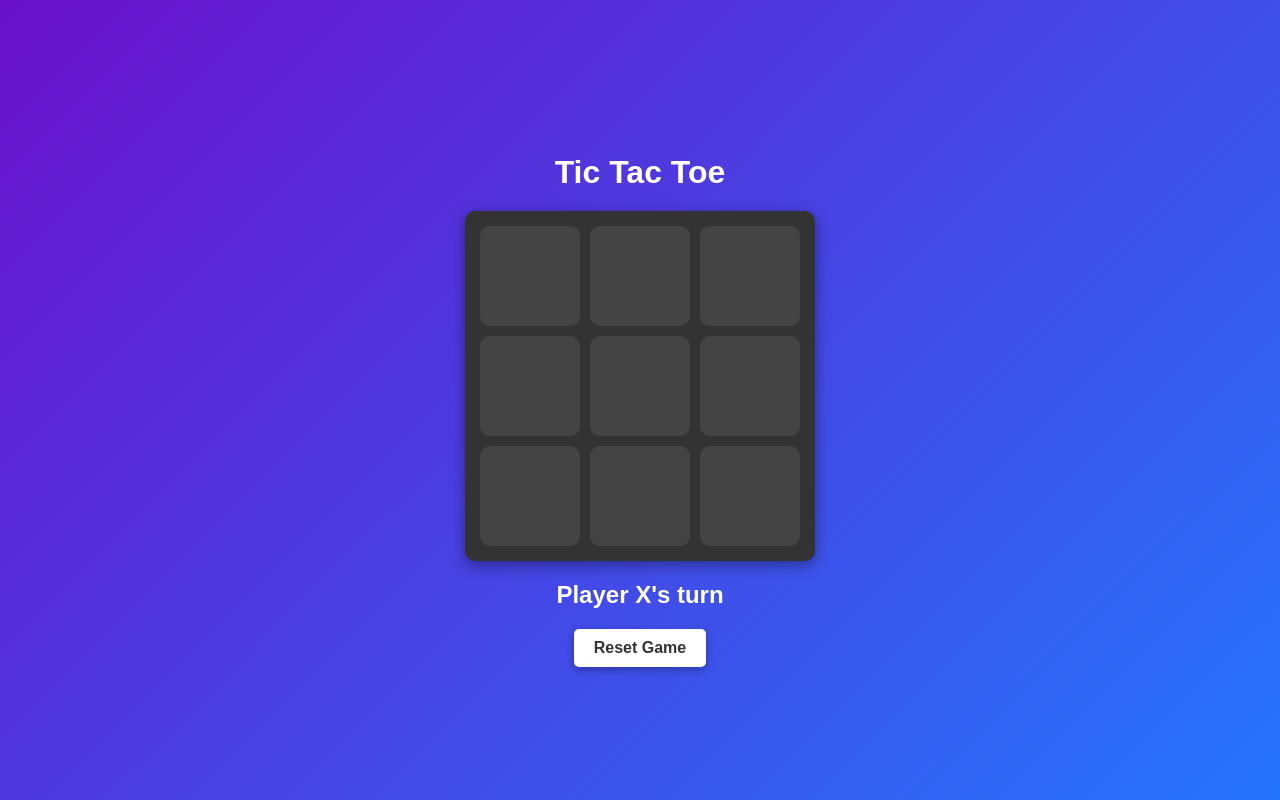
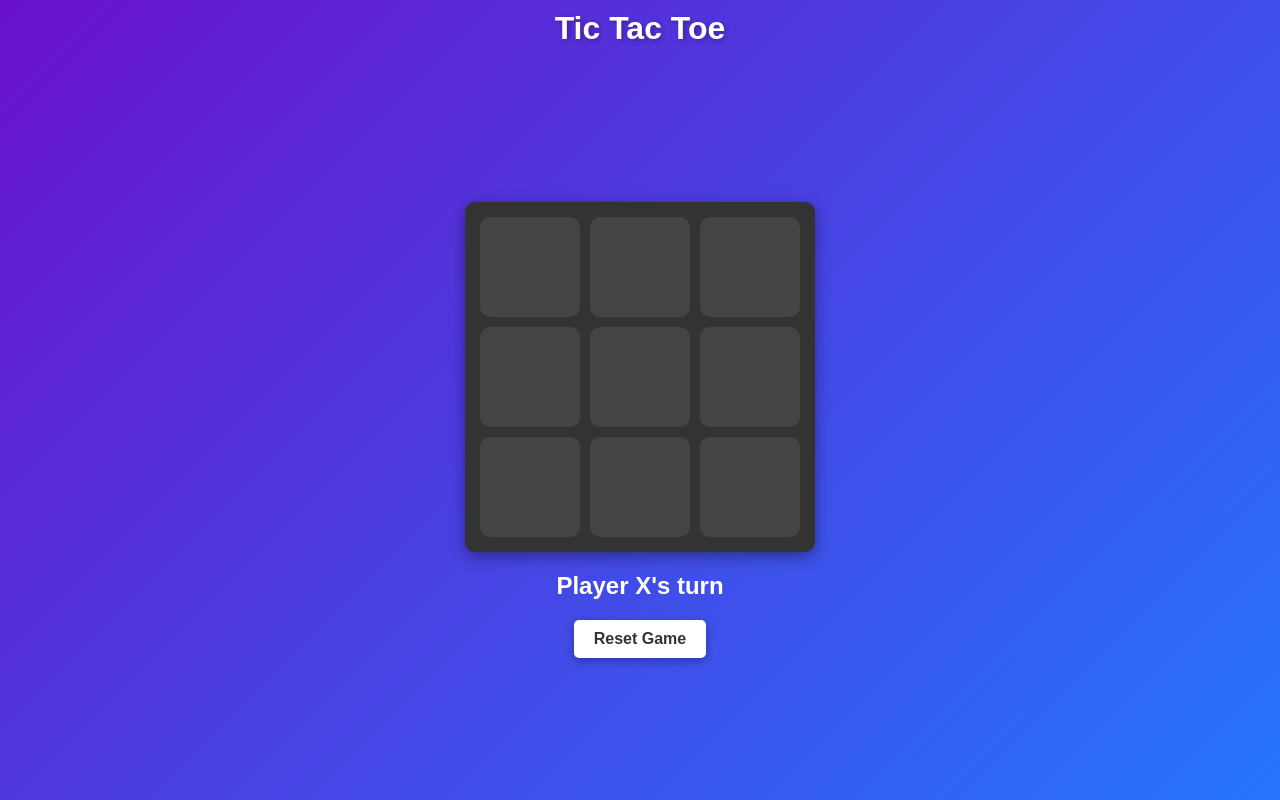
Before and after one commit to Mahesh085/TIC-TAK-TOE, a plain HTML site: page index.html in a window 1280 px wide. Drawn offline with Linux system fonts and the light colour scheme.

Commit message:
Update index.html

```diff
--- a/index.html
+++ b/index.html
@@ -7,6 +7,7 @@
   <style>
     body {
       display: flex;
+      flex-direction: column;
       align-items: center;
       justify-content: center;
       height: 100vh;
@@ -14,13 +15,22 @@
       background: linear-gradient(135deg, #6a11cb, #2575fc);
       color: #fff;
       margin: 0;
+      overflow: hidden;
+    }
+    header {
+      position: absolute;
+      top: 10px;
+      font-size: 2em;
+      font-weight: bold;
+      color: #fff;
+      text-shadow: 2px 2px 5px rgba(0, 0, 0, 0.3);
     }
     .container {
-      text-align: center;
-    }
-    h1 {
-      margin-bottom: 20px;
-      font-size: 2em;
+      display: flex;
+      flex-direction: column;
+      align-items: center;
+      justify-content: center;
+      margin-top: 60px;
     }
     .game-board {
       display: grid;
@@ -47,8 +57,8 @@
     .cell:hover {
       background: #666;
     }
-    .cell.X { color: #ff5e5e; }  /* Red color for player X */
-    .cell.O { color: #57e389; }  /* Green color for player O */
+    .cell.X { color: #ff5e5e; }
+    .cell.O { color: #57e389; }
     .status {
       margin-top: 20px;
       font-size: 1.5em;
@@ -73,8 +83,8 @@
   </style>
 </head>
 <body>
+  <header>Tic Tac Toe</header>
   <div class="container">
-    <h1>Tic Tac Toe</h1>
     <div class="game-board" id="gameBoard">
       <div class="cell" data-index="0"></div>
       <div class="cell" data-index="1"></div>
@@ -167,4 +177,8 @@
       });
     }
 
-    gameBoard.addEventListener('
+    gameBoard.addEventListener('click', handleCellClick);
+    statusDisplay.innerHTML = `Player ${currentPlayer}'s turn`;
+  </script>
+</body>
+</html>
```
